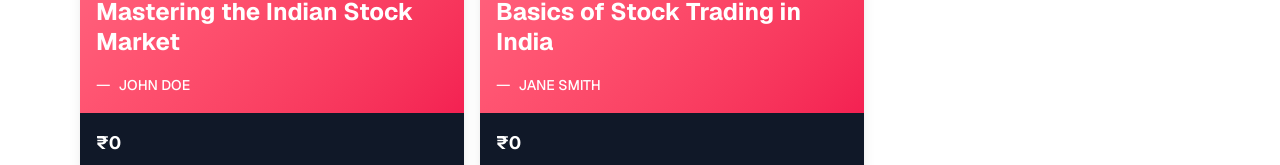
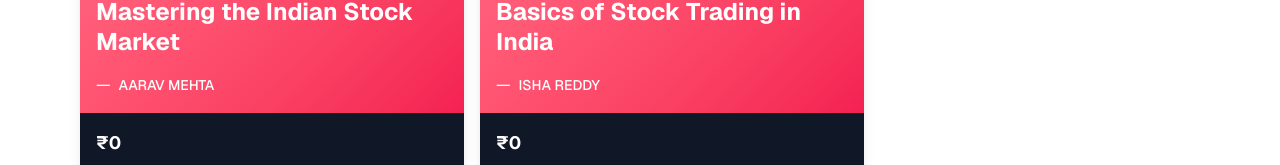
Before and after one commit to erikksuzuki/investment-courses, a Next.js app: page / in a window 1280 px wide. Shown: the part 785-950 px from the top of the page. Built offline with nearby package versions, Linux system fonts and the light colour scheme.

Commit message:
Add indian names

```diff
--- a/app/page.tsx
+++ b/app/page.tsx
@@ -133,7 +133,7 @@ export default function Home() {
         <div className="grid md:grid-cols-2 grid-cols-1 gap-4">
           <CourseCard
             title="Mastering the Indian Stock Market"
-            instructor="John Doe"
+            instructor="Aarav Mehta"
             price="₹0"
             description="Learn the ins and outs of the Indian stock market with our comprehensive course."
             rating={4.5}
@@ -144,7 +144,7 @@ export default function Home() {
 
           <CourseCard
             title="Basics of Stock Trading in India"
-            instructor="Jane Smith"
+            instructor="Isha Reddy"
             price="₹0"
             description="Get a beginner-friendly introduction to trading on the Indian stock exchanges."
             rating={4.5}
```
